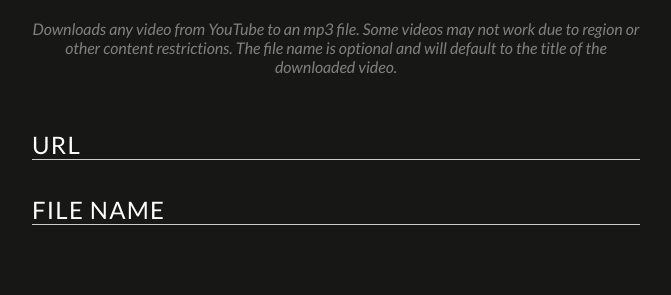
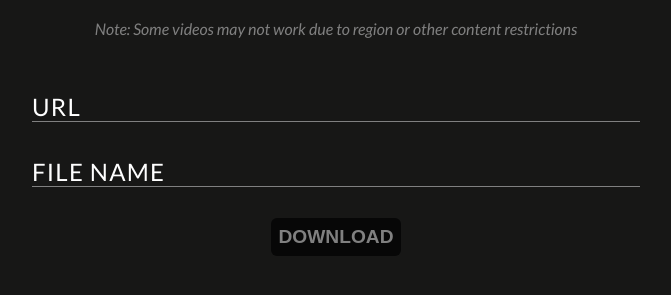
Before and after one commit to hunter-ltd/YouTube-Downloader, an Electron app: page src/index.html in a window 800 px wide. Shown: the part 95-390 px from the top of the page, without its empty margins (64-735 px from the left). Drawn offline with Linux system fonts and the light colour scheme.

Commit message:
Created and styled download button

```diff
--- a/src/index.css
+++ b/src/index.css
@@ -38,7 +38,7 @@ label, input {
 input {
   font-size: 1.5em;
   border: 0;
-  border-bottom: 1px solid #ccc;
+  border-bottom: 1px solid var(--secondary-text-color);
   background: none;
   color: var(--primary-text-color);
   font-family: inherit;
@@ -50,7 +50,7 @@ input {
 
 input:focus {
   outline: 0;
-  border-bottom: 1px solid var(--primary-text-color);
+  border-bottom: 1px solid var(--glow-color);
 }
 
 label {
@@ -98,3 +98,23 @@ input:focus + label {
 input:not(:placeholder-shown) + label {
   color: var(--secondary-text-color);
 }
+
+.button-wrapper button {
+  text-transform: uppercase;
+  border: none;
+  outline: none;
+  transition: all ease-in-out 0.2s;
+  background: var(--second-bg-color);
+  color: var(--secondary-text-color);
+  font-size: 1.2em;
+  padding: 0.4em;
+  border-radius: 6px;
+  font-weight: bold;
+  margin-top: 0.8em;
+}
+
+.button-wrapper button:hover {
+  background: var(--glow-color);
+  color: var(--primary-text-color);
+  cursor: pointer;
+}
--- a/src/index.html
+++ b/src/index.html
@@ -10,7 +10,7 @@
 <body>
 <div class="header">
   <h1>YouTube MP3 Downloader</h1>
-  <p><i>Downloads any video from YouTube to an mp3 file. Some videos may not work due to region or other content restrictions. The file name is optional and will default to the title of the downloaded video.</i></p>
+  <p><i>Note: Some videos may not work due to region or other content restrictions</i></p>
 </div>
 <br>
 <div class="input-field">
@@ -18,8 +18,11 @@
   <label for="url">URL</label>
 </div>
 <div class="input-field">
-  <input type="text" name="file-name" id="file-name" placeholder="File name">
+  <input type="text" name="file-name" id="file-name" placeholder="File name (optional)">
   <label for="file-name">File name</label>
+</div>
+<div class="button-wrapper">
+  <button type="button" id="download-btn" name="download-btn">Download</button>
 </div>
 <div class="messages">
   <p id="status" style="font-style: italic;"></p>
```
